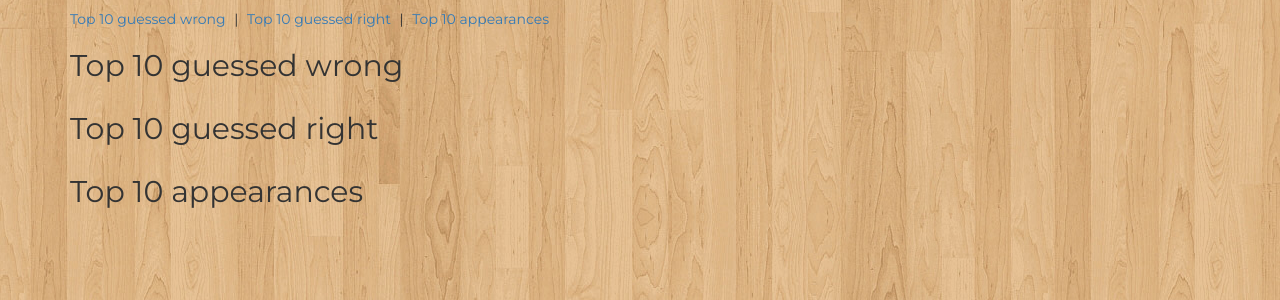
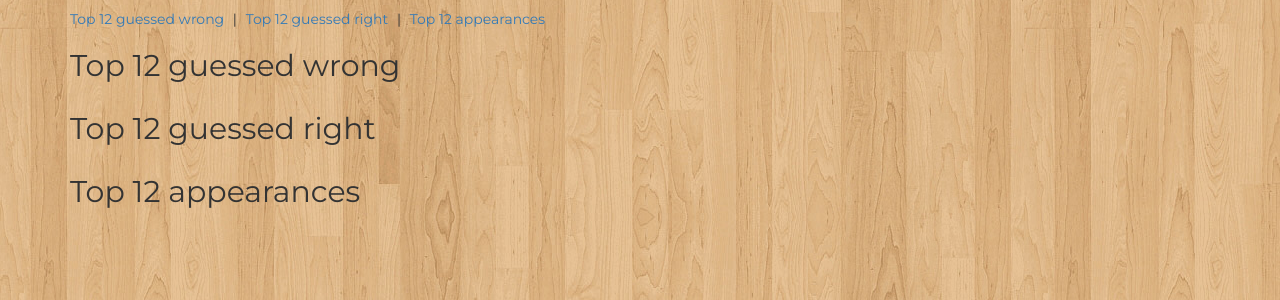
Before and after one commit to fepe55/whoheplayfor, a Django app: template whpf/templates/stats.html in a window 1280 px wide. Shown: the part 51-351 px from the top of the page. Run offline with Django 3.2, Linux system fonts and the light colour scheme; the template is opened without the code that fills it, so the values that code supplies are empty; some libraries are stand-ins or nearby versions.

Commit message:
Oops, 12, not 10

```diff
--- a/whpf/templates/stats.html
+++ b/whpf/templates/stats.html
@@ -1,18 +1,18 @@
 {% extends "base.html" %}
 {% block content %}
   <ul class="list-inline menu">
-    <li><a href="#wrong">Top 10 guessed wrong</a></li> |
-    <li><a href="#right">Top 10 guessed right</a></li> |
-    <li><a href="#total">Top 10 appearances</a></li>
+    <li><a href="#wrong">Top 12 guessed wrong</a></li> |
+    <li><a href="#right">Top 12 guessed right</a></li> |
+    <li><a href="#total">Top 12 appearances</a></li>
   </ul>
 
-<h2 id="wrong">Top 10 guessed wrong</h2>
+<h2 id="wrong">Top 12 guessed wrong</h2>
 {% include 'stats_aux.html' with players=players_guessed_wrong %}
 
-<h2 id="right">Top 10 guessed right</h2>
+<h2 id="right">Top 12 guessed right</h2>
 {% include 'stats_aux.html' with players=players_guessed_right %}
 
-<h2 id="total">Top 10 appearances</h2>
+<h2 id="total">Top 12 appearances</h2>
 {% include 'stats_aux.html' with players=players %}
 
 {% endblock %}
```
